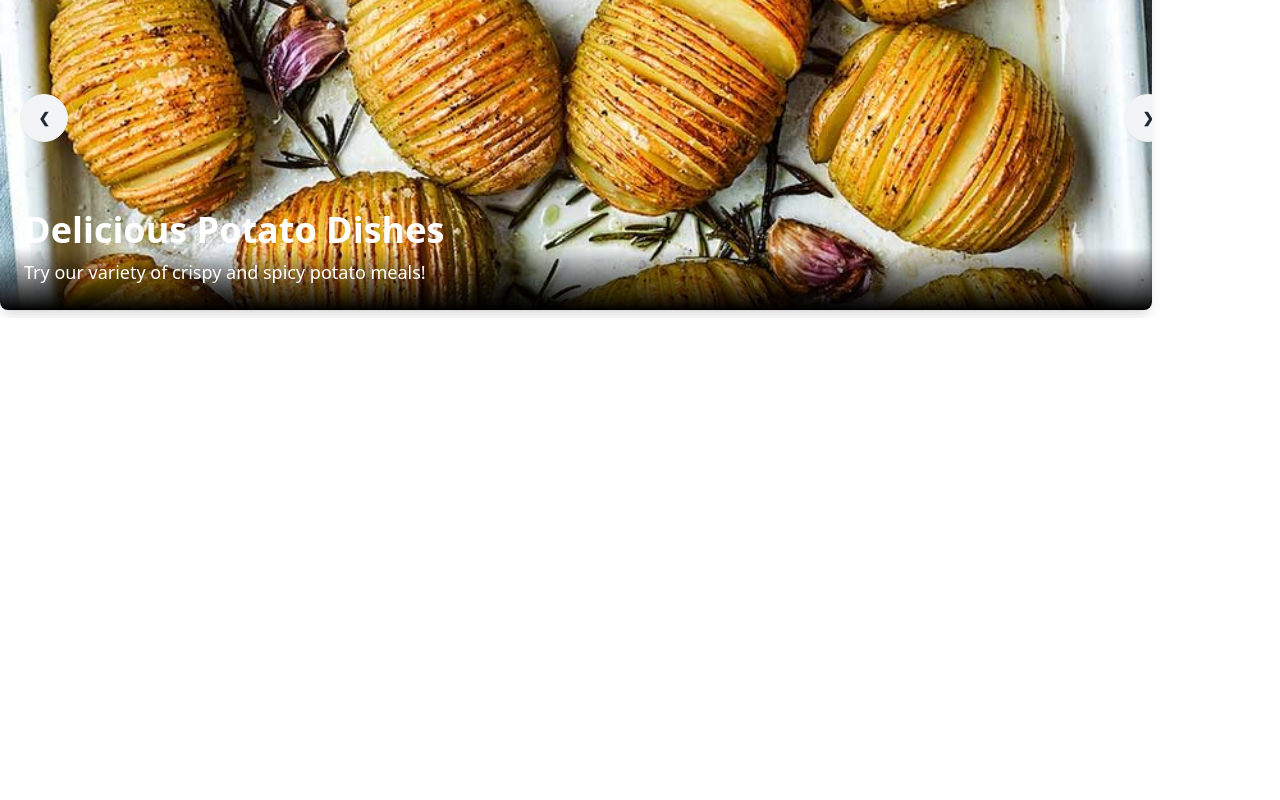
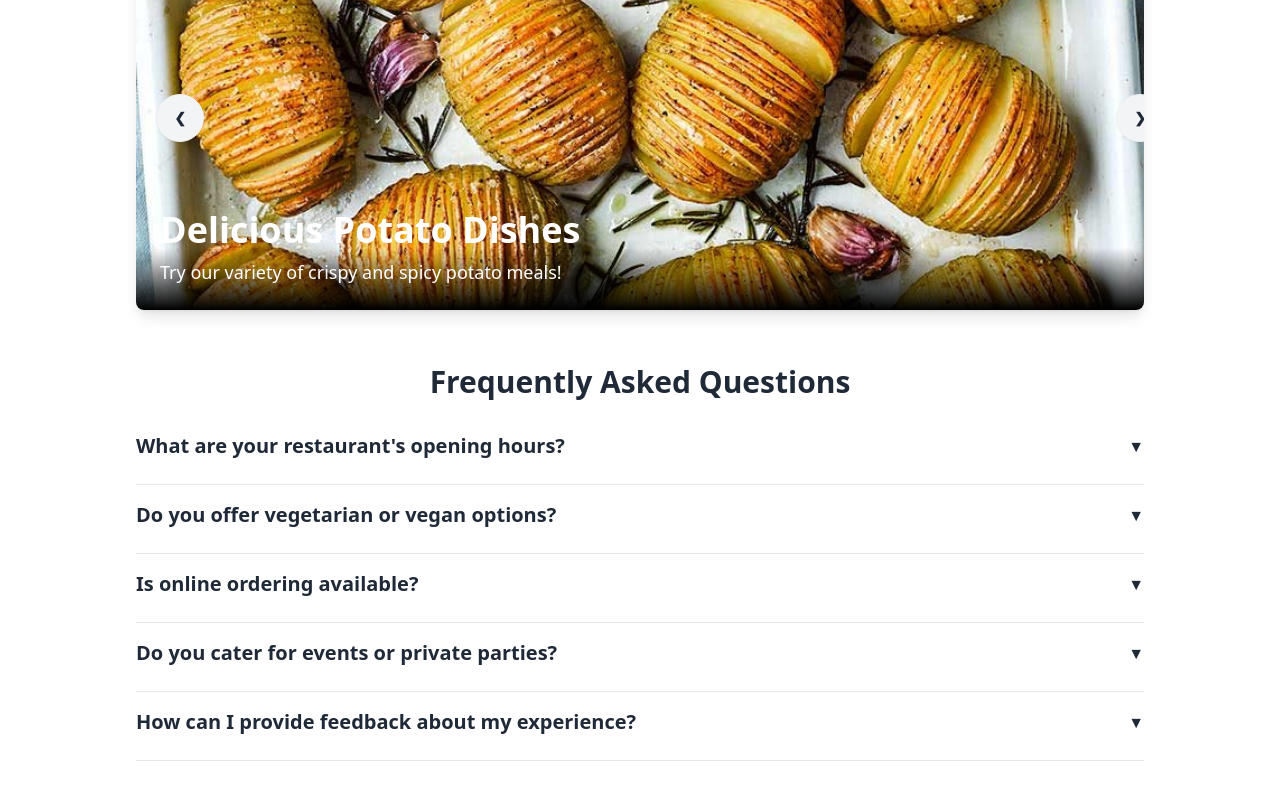
Before and after one commit to devJayed/Assignment-2, a React (Vite) app: page / in a window 1280 px wide. Shown: the part 482-1282 px from the top of the page. Before the commit the page ends 800 px from the top, so only its background shows below. Built offline with nearby package versions, Linux system fonts and the light colour scheme.

Commit message:
faq section

```diff
--- /dev/null
+++ b/src/Components/FAQ.jsx
@@ -0,0 +1,77 @@
+import React, { useState } from "react";
+
+const FAQ = () => {
+  const faqs = [
+    {
+      question: "What are your restaurant's opening hours?",
+      answer:
+        "We are open from 10 AM to 10 PM, Monday through Saturday. We are closed on Sundays.",
+    },
+    {
+      question: "Do you offer vegetarian or vegan options?",
+      answer:
+        "Yes! We have a variety of vegetarian and vegan dishes available. You can find them under our ‘Vegan Delights’ section on the menu.",
+    },
+    {
+      question: "Is online ordering available?",
+      answer:
+        "Yes, you can place an order directly through our website or mobile app. We offer both pickup and delivery options.",
+    },
+    {
+      question: "Do you cater for events or private parties?",
+      answer:
+        "Yes, we offer catering services for events, private parties, and corporate functions. Please contact us in advance to make arrangements.",
+    },
+    {
+      question: "How can I provide feedback about my experience?",
+      answer:
+        "We would love to hear your feedback! You can submit a review through our website, or contact our customer service team via email or phone.",
+    },
+  ];
+
+  const [activeIndex, setActiveIndex] = useState(null);
+
+  const toggleFAQ = (index) => {
+    setActiveIndex(activeIndex === index ? null : index);
+  };
+
+  return (
+    <div className="container mx-auto my-12">
+      <h2 className="text-3xl font-bold text-center mb-8">
+        Frequently Asked Questions
+      </h2>
+      <div className="space-y-4">
+        {faqs.map((faq, index) => (
+          <div
+            key={index}
+            className="border-b pb-4 cursor-pointer"
+            onClick={() => toggleFAQ(index)}
+          >
+            {/* Question */}
+            <div className="flex justify-between items-center">
+              <h3 className="text-xl font-semibold">{faq.question}</h3>
+              <span
+                className={`transition-transform ${
+                  activeIndex === index ? "rotate-180" : ""
+                }`}
+              >
+                {activeIndex === index ? "▲" : "▼"}
+              </span>
+            </div>
+
+            {/* Answer */}
+            <div
+              className={`mt-2 text-gray-600 overflow-hidden transition-all duration-300 ease-in-out ${
+                activeIndex === index ? "max-h-40" : "max-h-0"
+              }`}
+            >
+              {faq.answer}
+            </div>
+          </div>
+        ))}
+      </div>
+    </div>
+  );
+};
+
+export default FAQ;
--- a/src/Layout/Main.jsx
+++ b/src/Layout/Main.jsx
@@ -1,12 +1,14 @@
 import Banner from "../Components/Banner";
+import FAQ from "../Components/FAQ";
 import Navbar from "../Components/Navbar";
 
 const Main = () => {
   return (
-    <div>
+    <div className="mx-auto max-w-screen-lg px-2">
       {/* Navbar section   */}
       <Navbar></Navbar>
       <Banner></Banner>
+      <FAQ></FAQ>
     </div>
   );
 };
```
